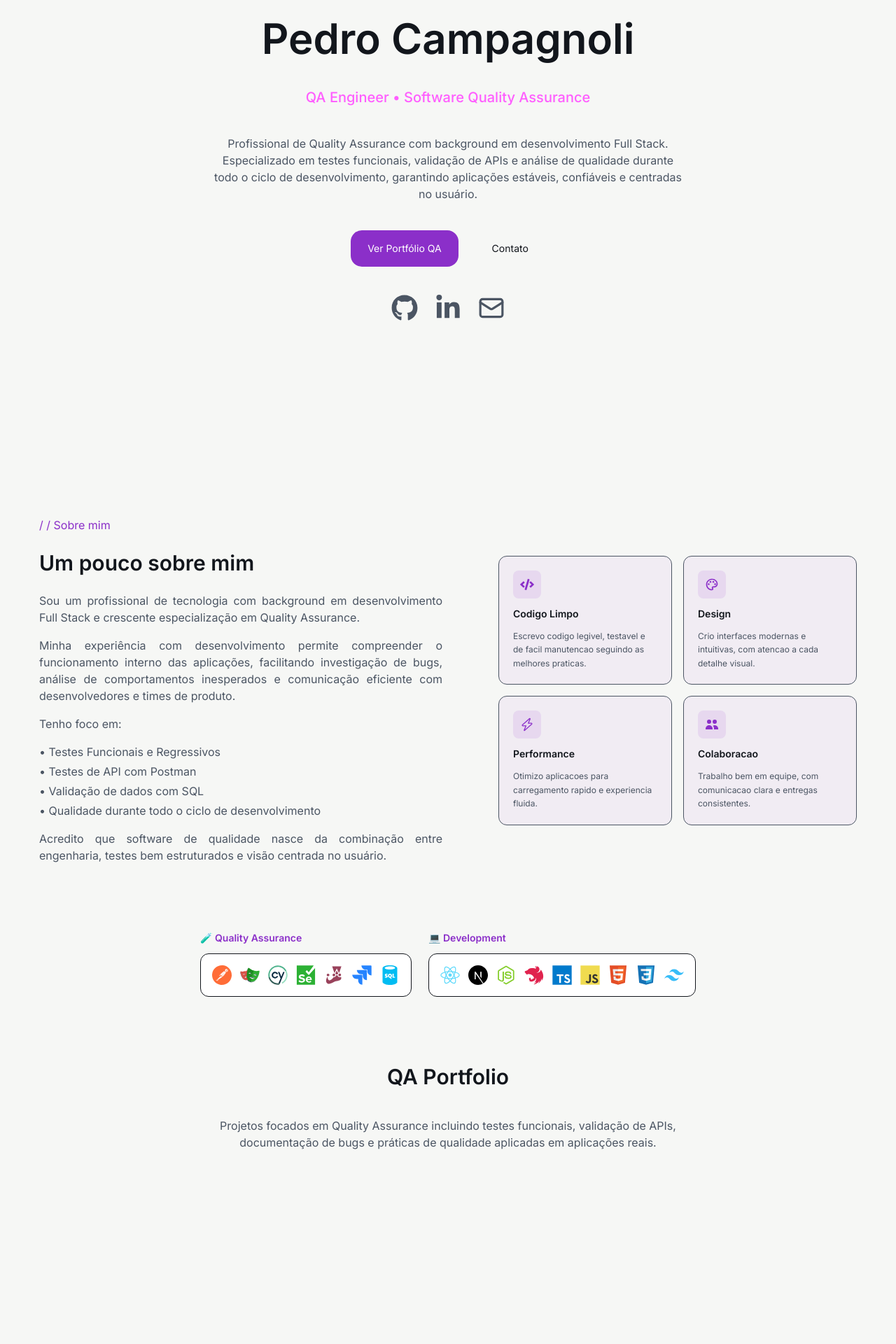
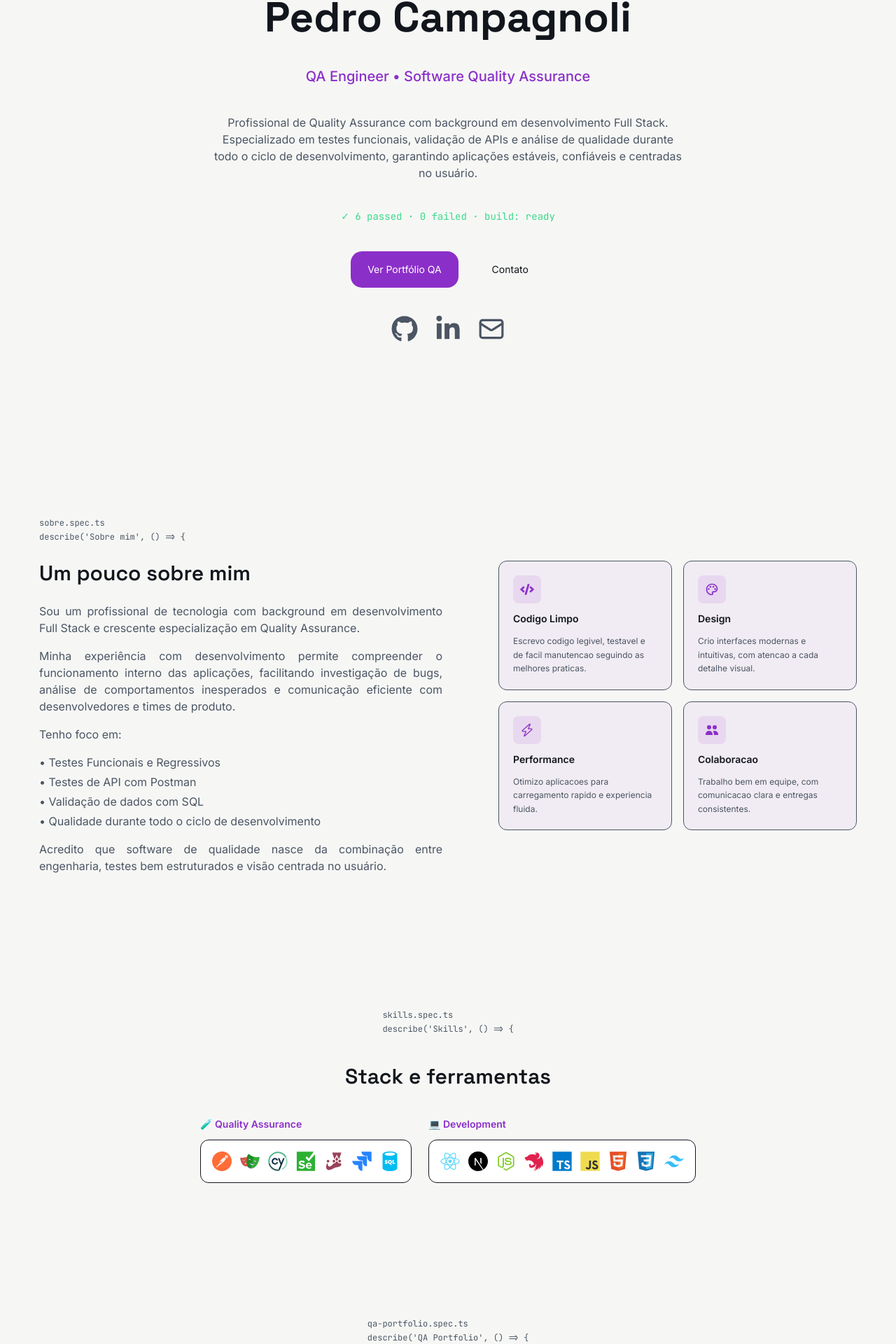
Before and after one commit to Pedro-Campagnoli/Portfolio, a Next.js app: page / in a window 1280 px wide. Shown: the part 158-2078 px from the top of the page at 70% size. Before the commit the page ends 1898 px from the top, so only its background shows below. Built offline with nearby package versions, Linux system fonts and the light colour scheme.

Commit message:
feat: add test-report section labels, hero status line, and skills section wrapper

```diff
--- a/src/app/page.tsx
+++ b/src/app/page.tsx
@@ -3,6 +3,15 @@ import { LuMail } from "react-icons/lu";
 
 import AboutCards from "./_components/AboutCards";
 import IconsList from "./_components/IconsList";
+
+function SectionLabel({ file, describe }: { file: string; describe: string }) {
+  return (
+    <div className="text-primary-text font-mono text-xs leading-relaxed">
+      <p>{file}</p>
+      <p>{`describe('${describe}', () => {`}</p>
+    </div>
+  );
+}
 
 export default function Home() {
   return (
@@ -11,11 +20,11 @@ export default function Home() {
       {/* HERO */}
       <header className="flex flex-col items-center justify-center min-h-screen gap-10 text-center px-4">
 
-        <h1 className="text-foreground font-bold text-5xl md:text-6xl">
+        <h1 className="text-foreground font-display font-bold text-5xl md:text-6xl">
           Pedro Campagnoli
         </h1>
 
-        <span className="text-primary text-xl font-medium brightness-200">
+        <span className="text-primary text-xl font-medium">
           QA Engineer • Software Quality Assurance
         </span>
 
@@ -24,6 +33,10 @@ export default function Home() {
           Especializado em testes funcionais, validação de APIs e análise de qualidade
           durante todo o ciclo de desenvolvimento, garantindo aplicações estáveis,
           confiáveis e centradas no usuário.
+        </p>
+
+        <p className="text-signal font-mono text-sm">
+          ✓ 6 passed · 0 failed · build: ready
         </p>
 
         {/* CTA */}
@@ -81,9 +94,9 @@ export default function Home() {
       >
         <div className="flex flex-col gap-6 max-w-xl">
 
-          <span className="text-primary">/ / Sobre mim</span>
+          <SectionLabel file="sobre.spec.ts" describe="Sobre mim" />
 
-          <h2 className="text-foreground font-semibold text-3xl">
+          <h2 className="text-foreground font-display font-semibold text-3xl">
             Um pouco sobre mim
           </h2>
 
@@ -121,16 +134,34 @@ export default function Home() {
 
         <AboutCards />
       </section>
-      <IconsList />
+
+      {/* SKILLS */}
+      <section
+        id="skills"
+        className="w-full py-24 flex flex-col items-center gap-10 px-6"
+      >
+        <SectionLabel file="skills.spec.ts" describe="Skills" />
+
+        <h2 className="text-foreground font-display font-semibold text-3xl">
+          Stack e ferramentas
+        </h2>
+
+        <IconsList />
+      </section>
 
       {/* QA PROJECTS */}
       <section
         id="qa-projects"
-        className="w-full py-24 flex flex-col items-center"
+        className="w-full py-24 flex flex-col items-center px-6"
       >
-        <h2 className="text-foreground text-3xl font-semibold mb-10">
-          QA Portfolio
-        </h2>
+        <SectionLabel file="qa-portfolio.spec.ts" describe="QA Portfolio" />
+
+        <div className="flex items-center gap-3 mt-2 mb-10">
+          <h2 className="text-foreground font-display font-semibold text-3xl">
+            QA Portfolio
+          </h2>
+          <span className="text-signal font-mono text-xs">{`// em construção`}</span>
+        </div>
 
         <p className="text-primary-text max-w-2xl text-center">
           Projetos focados em Quality Assurance incluindo testes funcionais,
```
